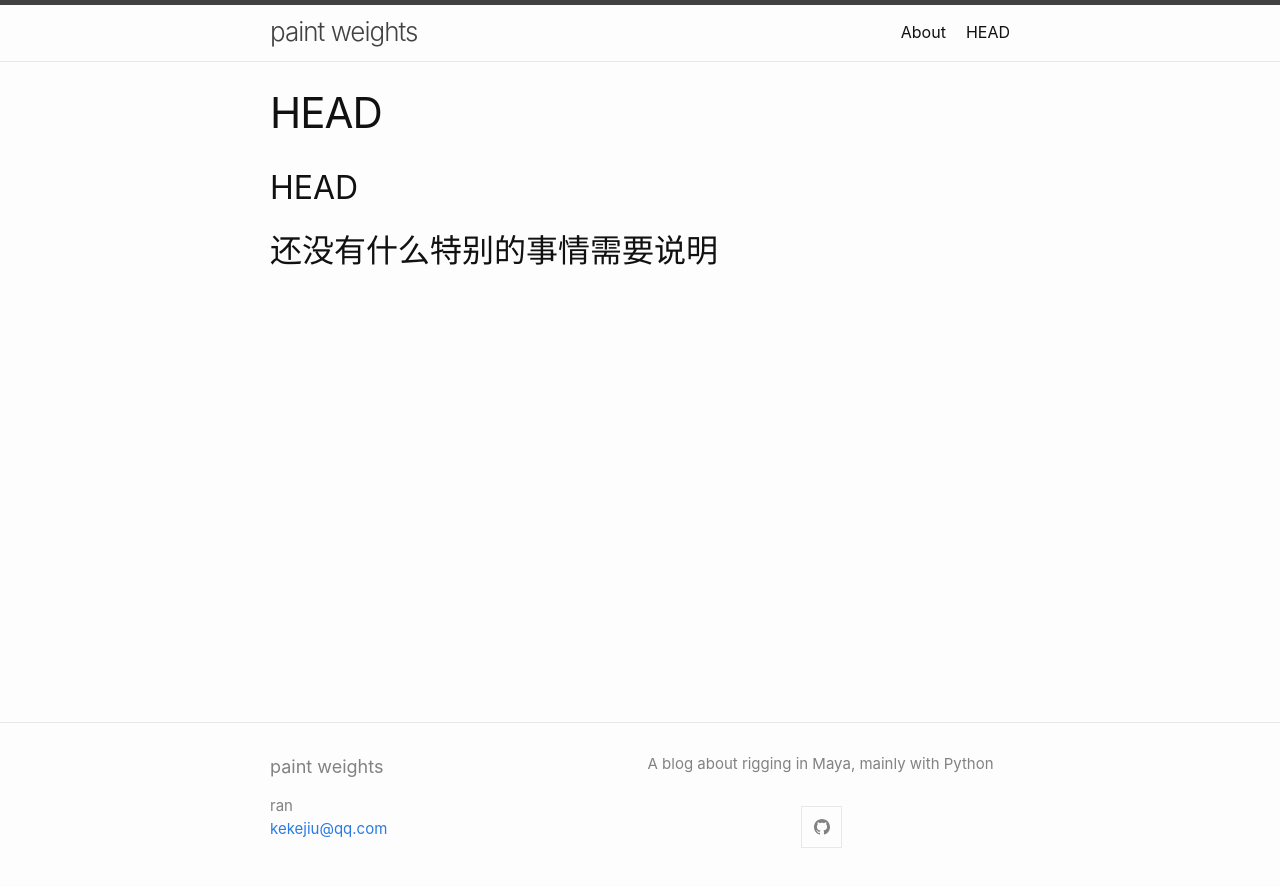
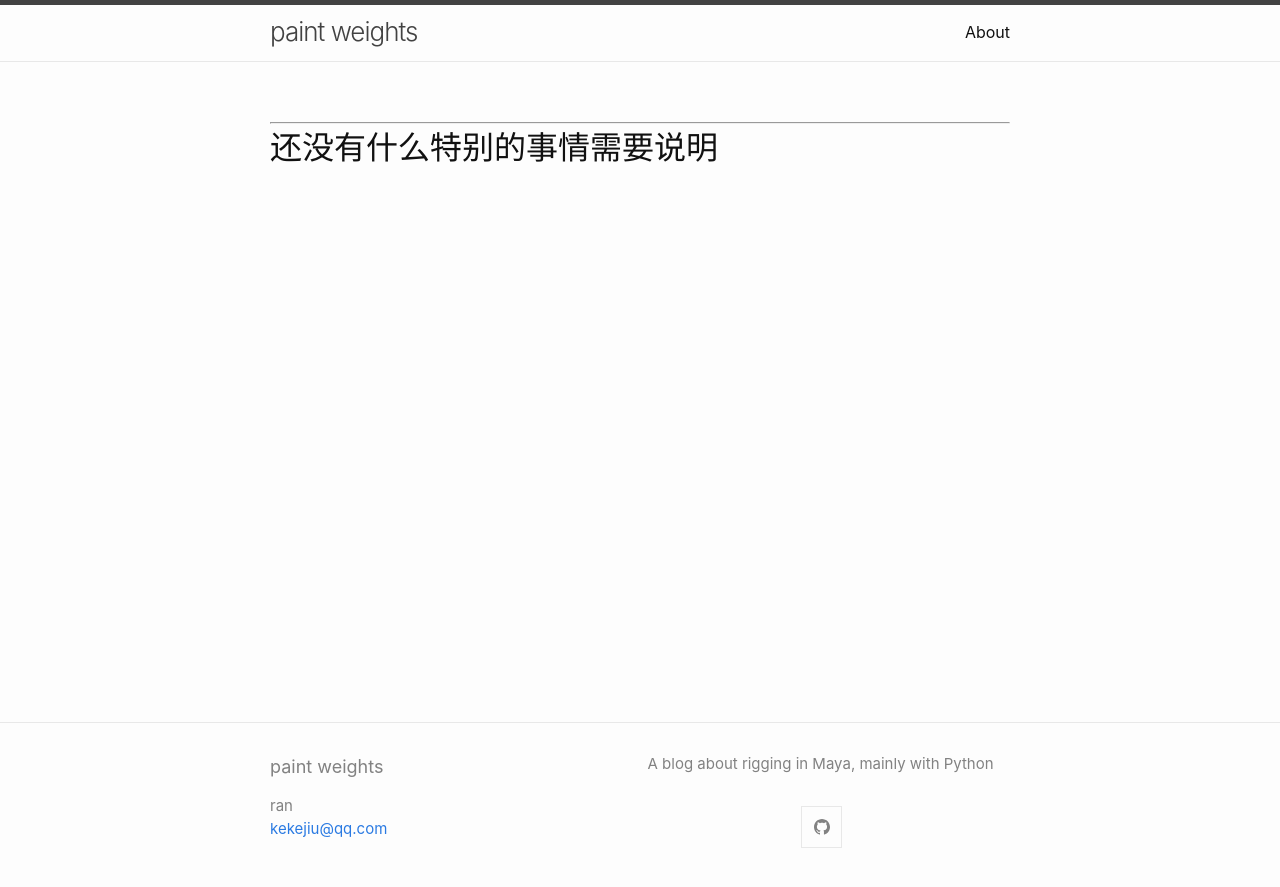
Before and after one commit to shabbySilence/minima-master, a Jekyll site: the page built from history.markdown, in a window 1280 px wide. Shown: the top 887 px of the page. Built offline with Jekyll 4.4.1, drawn with Linux system fonts in a browser that asks for light colours; our own code applies the rules of GitHub Pages for plain Markdown files.

```diff
--- a/history.markdown
+++ b/history.markdown
@@ -1,3 +1,4 @@
-## HEAD
+
+***
 
 ## 还没有什么特别的事情需要说明
```
